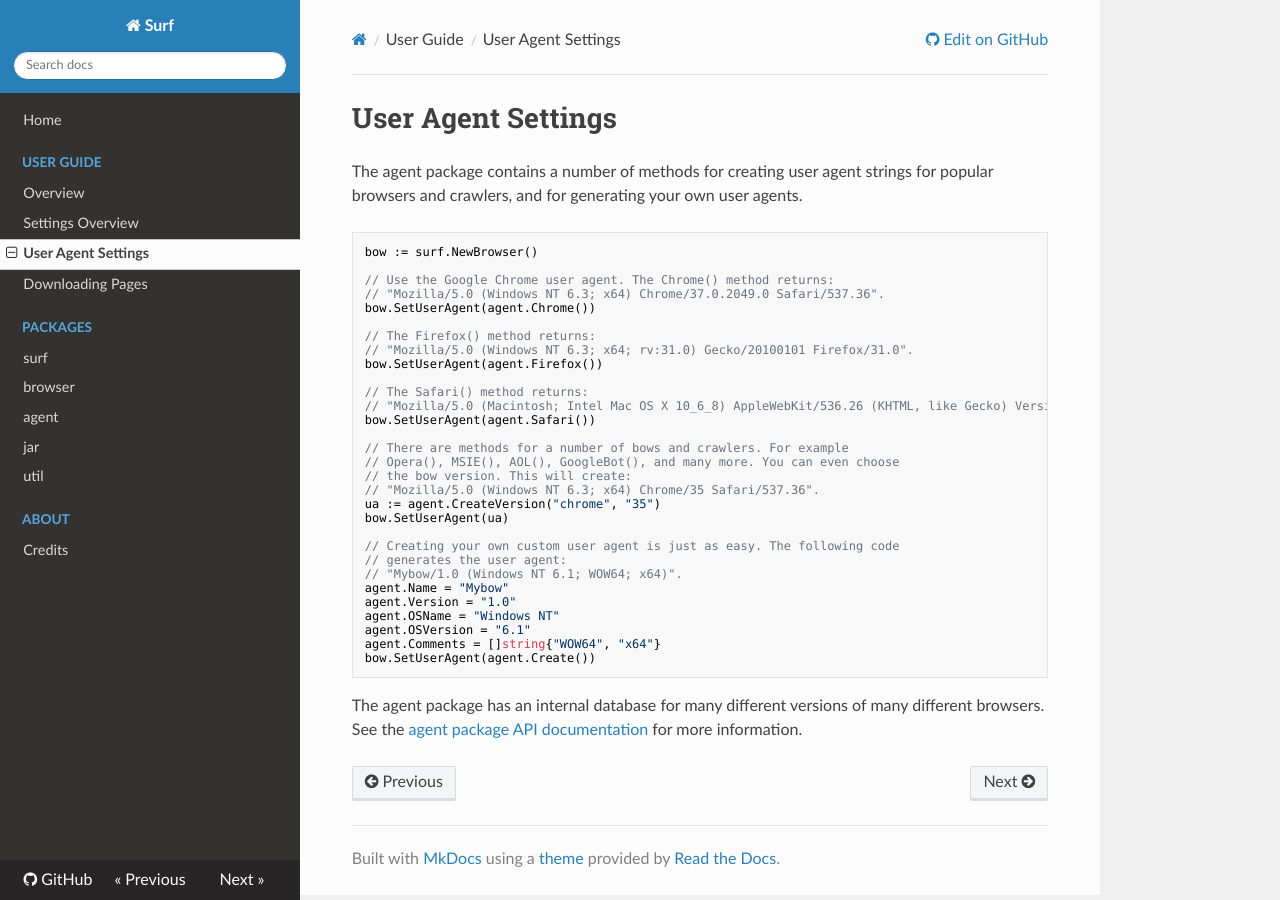
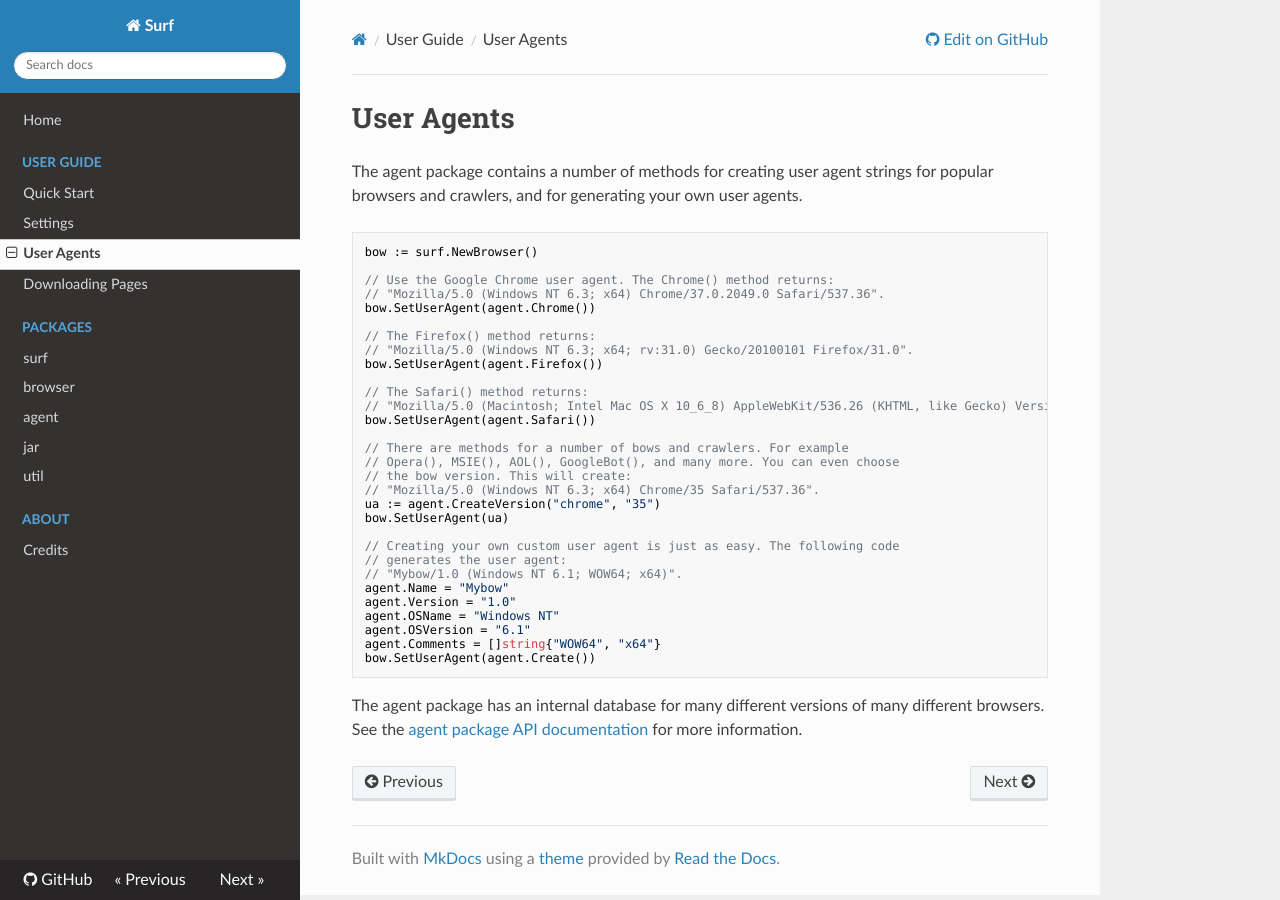
Before and after one commit to headzoo/surf, an MkDocs documentation site: the page built from docs/user_agents.md, in a window 1280 px wide. Built offline with MkDocs 1.6.1, drawn with Linux system fonts in a browser that asks for light colours; nearby versions of some CDN libraries; old or Windows-style settings are respelled for this version of MkDocs.

Commit message:
Updated docs
[ci skip]

```diff
--- a/docs/user_agents.md
+++ b/docs/user_agents.md
@@ -1,4 +1,4 @@
-# User Agent Settings
+# User Agents
 
 The agent package contains a number of methods for creating user agent strings for popular browsers and crawlers, and for generating your own user agents.
 
--- a/mkdocs.yml
+++ b/mkdocs.yml
@@ -5,9 +5,9 @@ site_author: Sean Hickey
 theme: readthedocs
 pages:
 - [index.md, Home]
-- [overview.md, User Guide, Overview]
-- [settings.md, User Guide, Settings Overview]
-- [user_agents.md, User Guide, User Agent Settings]
+- [overview.md, User Guide, Quick Start]
+- [settings.md, User Guide, Settings]
+- [user_agents.md, User Guide, User Agents]
 - [downloading.md, User Guide, Downloading Pages]
 - [api/packages/surf.md, Packages, surf]
 - [api/packages/browser.md, Packages, browser]
```
